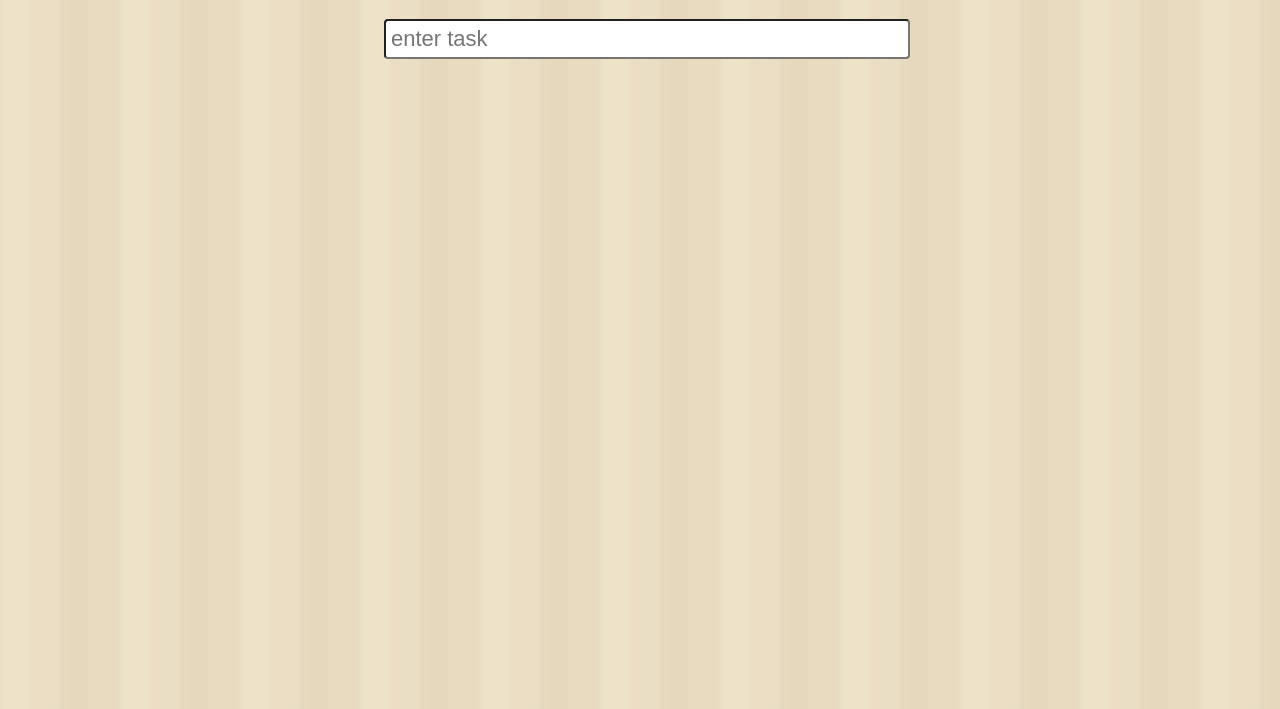
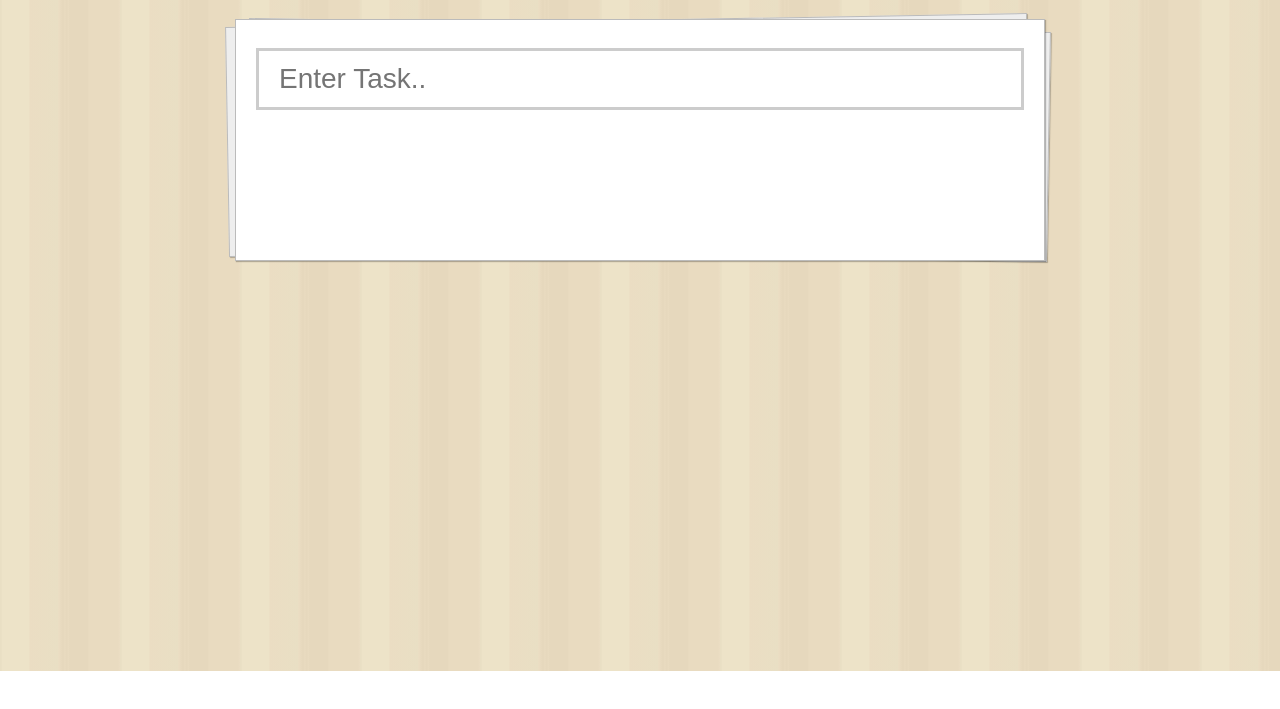
Before and after one commit to soni-aditya/ToDo, a plain HTML site: page index.html in a window 1280 px wide. Shown: the part 129-838 px from the top of the page. After the commit the page ends 800 px from the top, so only its background shows below. Drawn offline with Linux system fonts and the light colour scheme.

Commit message:
rectified css

```diff
--- a/index.html
+++ b/index.html
@@ -7,6 +7,7 @@
     <title>ToDo List</title>
     <link rel="stylesheet" href="mystyles.css">
     <link href="https://fonts.googleapis.com/css?family=Raleway" rel="stylesheet">
+    <link rel="stylesheet" href="https://use.fontawesome.com/releases/v5.1.1/css/all.css" integrity="sha384-O8whS3fhG2OnA5Kas0Y9l3cfpmYjapjI0E4theH4iuMD+pLhbf6JI0jIMfYcK3yZ" crossorigin="anonymous">
 </head>
 <body>
     <div class="head">
@@ -15,7 +16,7 @@
     <div class="main">
         <!--<input type="checkbox" class="list-check">-->
         <div class="container">
-            <input type="text" placeholder="enter task" id="input-place">
+            <input type="text" placeholder="Enter Task.." id="input-place">
             <ul id="main-app"></ul>
         </div>
     </div>
--- a/mystyles.css
+++ b/mystyles.css
@@ -37,31 +37,72 @@ h1{
     list-style: none;
 }
 .container{
-    width: 40%;
-    height: 800px;
+    width: 60%;
+    height: 200px;
+    padding: 20px;
     margin-left: auto;
     margin-right: auto;
+    background-color: #fff;
+    position: relative;
+}
+.container,
+.container::before,
+.container::after {
+    /* Styles to distinguish sheets from one another */
+    box-shadow: 1px 1px 1px rgba(0,0,0,0.25);
+    border: 1px solid #bbb;
+}
+
+.container::before,
+.container::after {
+    content: "";
+    position: absolute;
+    height: 95%;
+    width: 99%;
+    background-color: #eee;
+}
+
+.container::before {
+    right: 15px;
+    top: 0;
+    transform: rotate(-1deg);
+    z-index: -1;
+}
+
+.container::after {
+    top: 5px;
+    right: -5px;
+    transform: rotate(1deg);
+    z-index: -2;
 }
 #input-place{
-    margin: auto;
     width: 100%;
-    min-width: 100%;
-    max-width: 100%;
-    padding: 5px;
-    font-size: 22px;
-    border-radius: 4px;
-    margin-bottom: 10px;
+    padding: 12px 20px;
+    margin: 8px 0;
+    box-sizing: border-box;
+    border: 3px solid #ccc;
+    -webkit-transition: 0.5s;
+    transition: 0.5s;
+    outline: none;
+    font-size: 28px;
+    margin-bottom: 0;
+}
+#input-place:focus{
+    border: 3px solid #555;
 }
 ul{
     padding:  0;
+    margin: 0;
 }
 .input-field{
-    max-width: 100%;
-    min-width: 100%;
-    padding: 5px;
-    font-size: 20px;
-    background-color: #D7CCC8;
+    max-width: calc(100% + 40px);
+    min-width: calc(100% + 40px);
+    margin-left: -20px;
+    /*padding: 5px;*/
+    /*background-color: #ECEFF1;*/
     display: flex;
+    padding-top: 15px;
+    padding-bottom: 15px;
 }
 .list-check{
     margin-right: 10px;
@@ -69,13 +110,16 @@ ul{
 }
 .input-field span{
     width: 87%;
+    font-size: 32px;
 }
 li{
-    margin-top: 5px;
+    /*margin-top: 5px;*/
     transition: 500ms;
+    border-bottom: 1px solid #555;
 }
 li:hover{
-    box-shadow: 5px 5px 15px 0px #333;
+    /*box-shadow: 5px 5px 15px 0px #333;*/
+    background-color: #ECEFF1;
     transition: 500ms;
 }
 .remove-todo{
```
